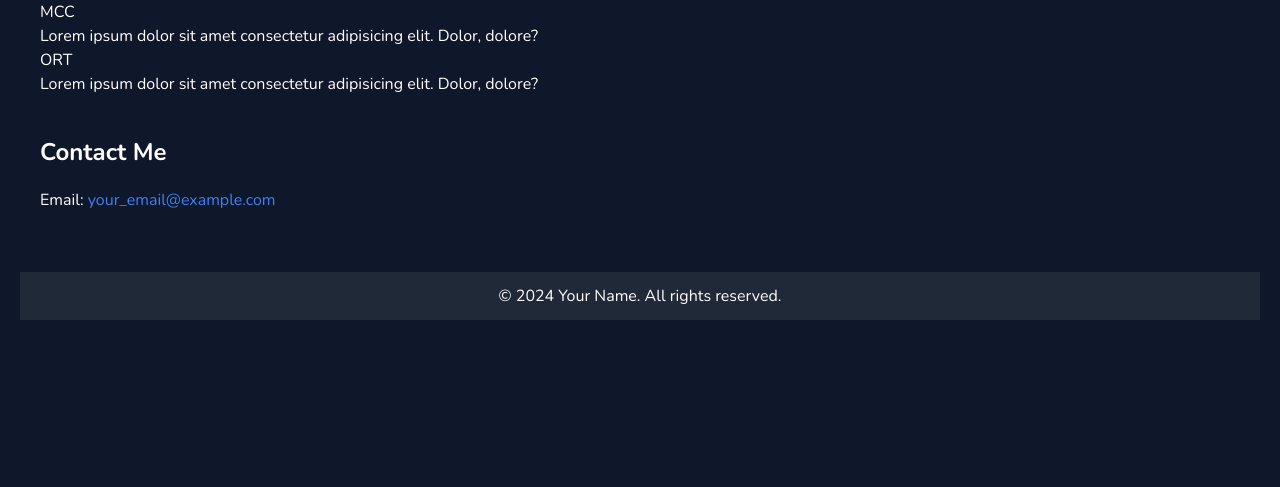
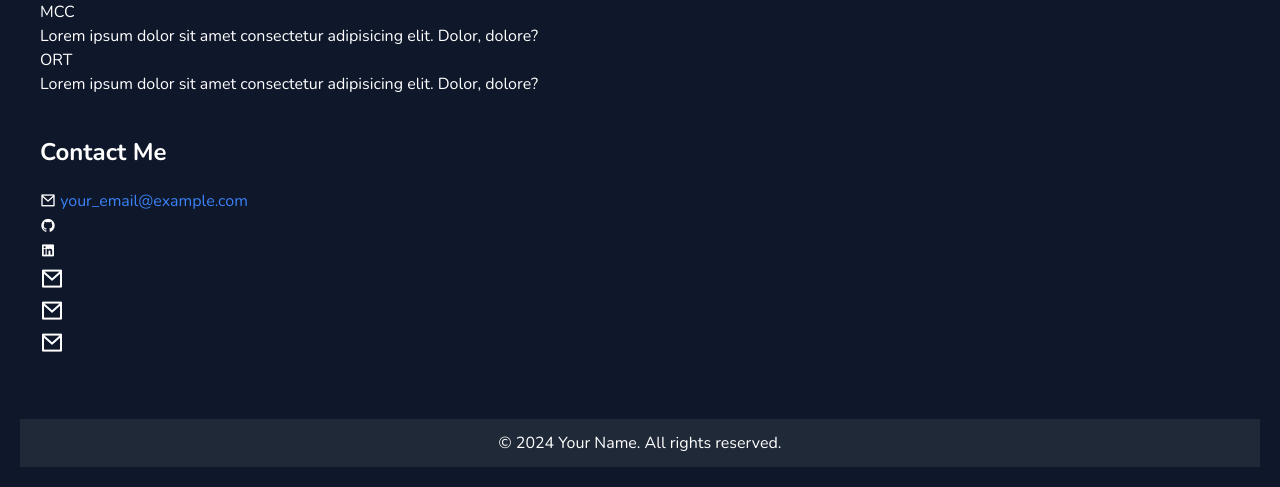
Before and after one commit to aniketjdv/portfolio, a Django app: page /portfolio/ in a window 1280 px wide. Shown: the part 798-1285 px from the top of the page. Before the commit the page ends 1118 px from the top, so only its background shows below. Run offline with Django 5.2, Linux system fonts and the light colour scheme; some libraries are stand-ins or nearby versions.

Commit message:
no changes

```diff
--- a/portfolio/portfolio/urls.py
+++ b/portfolio/portfolio/urls.py
@@ -16,7 +16,6 @@ Including another URLconf
 """
 from django.contrib import admin
 from django.urls import path,include
-
 urlpatterns = [
     path('admin/', admin.site.urls),
     path('portfolio/', include('my_portfolio.urls')),
--- a/portfolio/templates/index.html
+++ b/portfolio/templates/index.html
@@ -7,9 +7,20 @@
     <meta name="viewport" content="width=device-width, initial-scale=1.0">
     <title>Portfolio</title>
     <link rel="preconnect" href="https://fonts.googleapis.com">
-<link rel="preconnect" href="https://fonts.gstatic.com" crossorigin>
-<link href="https://fonts.googleapis.com/css2?family=Nunito:ital,wght@0,200..1000;1,200..1000&display=swap" rel="stylesheet">
+    <link rel="preconnect" href="https://fonts.gstatic.com" crossorigin>
+    <link href="https://fonts.googleapis.com/css2?family=Nunito:ital,wght@0,200..1000;1,200..1000&display=swap" rel="stylesheet">
+    <link
+    href="https://cdn.jsdelivr.net/npm/remixicon@4.3.0/fonts/remixicon.css"
+    rel="stylesheet"
+    />
     {% tailwind_css %}
+
+    <style>
+        .email-container {
+            display: none;
+        }
+
+    </style>
 </head>
 <body class="font-nunito bg-slate-900 p-5">
     <header class="bg-gray-800 text-white p-5">
@@ -62,7 +73,31 @@
 
         <section id="contact" class="my-10  text-white">
             <h2 class="text-2xl font-bold mb-5">Contact Me</h2>
-            <p>Email: <a href="mailto:your_email@example.com" class="text-blue-500 hover:underline">your_email@example.com</a></p>
+            <p><i class="ri-mail-line"></i> <a href="mailto:your_email@example.com" class="text-blue-500 hover:underline">your_email@example.com</a></p>
+            <p><i class="ri-github-fill"></i></p>
+            <P><i class="ri-linkedin-box-fill"></i></P>
+
+            <p class="flex items-center">
+                <i class="ri-mail-line text-2xl cursor-pointer" onClick="showEmail()"></i>
+                <span id="email" class="text-blue-500 hover:underline email-container ml-2">
+                    <a href="mailto:your_email@example.com">your_email@example.com</a>
+                </span>
+            </p>
+
+
+            <div class="relative">
+                <i class="ri-mail-line text-2xl cursor-pointer"></i>
+                <span class="absolute left-0 mt-2 hidden text-blue-500 hover:underline group-hover:block">
+                    <a href="mailto:your_email@example.com">your_email@example.com</a>
+                </span>
+            </div>
+
+            <div class="relative group">
+                <i class="ri-mail-line text-2xl cursor-pointer"></i>
+                <span class="absolute left-0 mt-2 hidden text-blue-500 bg-white p-2 rounded shadow group-hover:block">
+                    <a href="mailto:your_email@example.com">your_email@example.com</a>
+                </span>
+            </div>
         </section>
     </main>
 
@@ -70,5 +105,19 @@
         <p>&copy; 2024 Your Name. All rights reserved.</p>
     </footer>
 
+    <style>
+        .hover\:group:hover .group-hover\:block {
+            display: block;
+        }
+    </style>
+    <script>
+        function showEmail() {
+            const emailElement = document.getElementById('email');
+            emailElement.classList.toggle('email-container'); // Toggle class for visibility
+            emailElement.classList.toggle('block'); // Show when toggled
+        }
+    </script>
+
+
 </body>
 </html>
--- a/portfolio/theme/static/css/dist/styles.css
+++ b/portfolio/theme/static/css/dist/styles.css
@@ -787,8 +787,16 @@ select {
   position: static;
 }
 
-.m-3 {
-  margin: 0.75rem;
+.absolute {
+  position: absolute;
+}
+
+.relative {
+  position: relative;
+}
+
+.left-0 {
+  left: 0px;
 }
 
 .mx-auto {
@@ -829,20 +845,20 @@ select {
   display: grid;
 }
 
+.hidden {
+  display: none;
+}
+
 .h-screen {
   height: 100vh;
 }
 
-.w-screen {
-  width: 100vw;
+.cursor-pointer {
+  cursor: pointer;
 }
 
 .grid-cols-1 {
   grid-template-columns: repeat(1, minmax(0, 1fr));
-}
-
-.flex-col {
-  flex-direction: column;
 }
 
 .items-center {
```
Also changed, not shown: other parts of portfolio/theme/static/css/dist/styles.css (+31 -49 lines).
